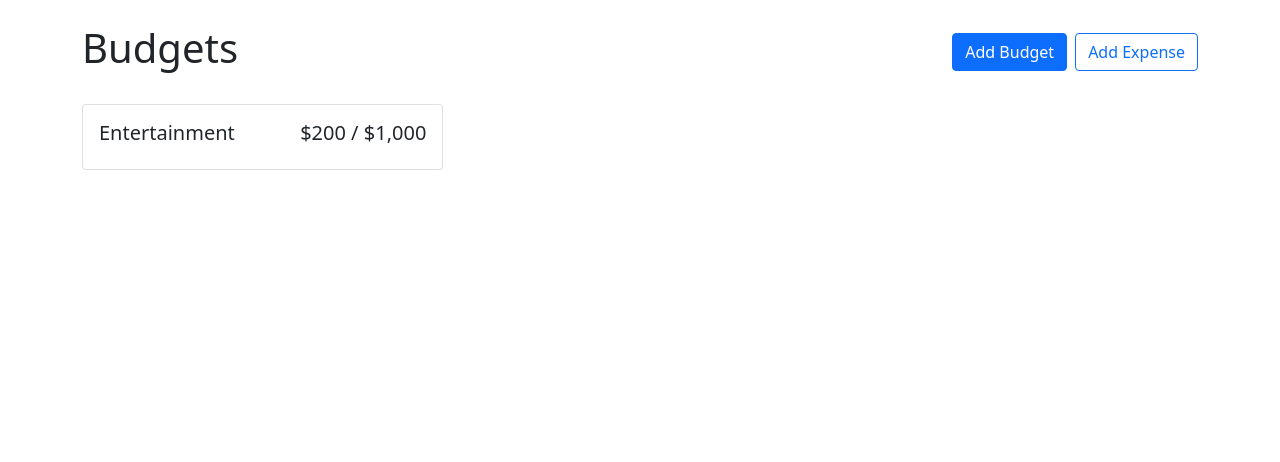
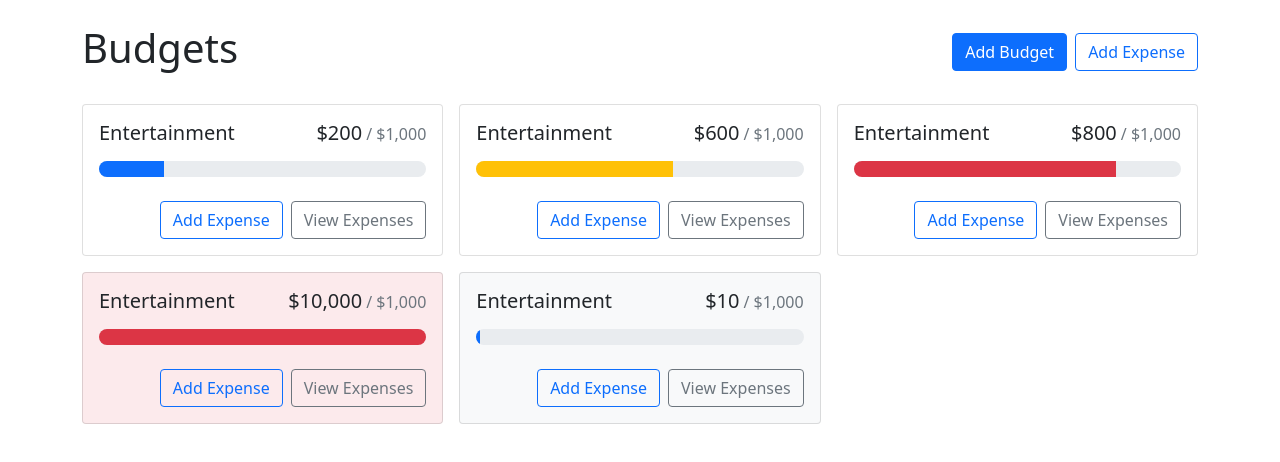
Before and after one commit to ahmed-m-abdelfatah/react-budget-app, a React (Create React App) app: page / in a window 1280 px wide. Shown: the top 462 px of the page. Built offline with nearby package versions, Linux system fonts and the light colour scheme.

Commit message:
https://youtu.be/yz8x71BiGXg?t=989

```diff
--- a/src/App.js
+++ b/src/App.js
@@ -17,6 +17,10 @@
       <section className='cards'>
         <div>
           <BudgetCard name='Entertainment' amount={200} max={1000}></BudgetCard>
+          <BudgetCard name='Entertainment' amount={600} max={1000}></BudgetCard>
+          <BudgetCard name='Entertainment' amount={800} max={1000}></BudgetCard>
+          <BudgetCard name='Entertainment' amount={10000} max={1000}></BudgetCard>
+          <BudgetCard name='Entertainment' amount={10} max={1000} gray></BudgetCard>
         </div>
       </section>
     </Container>
--- a/src/components/BudgetCard.js
+++ b/src/components/BudgetCard.js
@@ -1,17 +1,47 @@
-import { Card } from 'react-bootstrap';
+import { Card, ProgressBar, Stack, Button } from 'react-bootstrap';
 import { currencyFormatter } from '../utils';
 
-export default function BudgetCard({ name, amount, max }) {
+export default function BudgetCard({ name, amount, max, gray }) {
+  const classNames = [];
+  if (amount > max) {
+    classNames.push('bg-danger', 'bg-opacity-10');
+  } else if (gray) {
+    classNames.push('bg-light');
+  }
+
   return (
-    <Card>
+    <Card className={classNames.join(' ')}>
       <Card.Body>
-        <Card.Title className='d-flex justify-content-between'>
-          <div>{name}</div>
-          <div>
-            {currencyFormatter.format(amount)} / {currencyFormatter.format(max)}
+        <Card.Title className='d-flex justify-content-between align-items-baseline fw-normal mb-3'>
+          <div className='me-2'>{name}</div>
+          <div className='d-flex align-items-baseline'>
+            {currencyFormatter.format(amount)}
+            <span className='text-muted fs-6 ms-1'>/ {currencyFormatter.format(max)}</span>
           </div>
         </Card.Title>
+        <ProgressBar
+          className='rounded-pill'
+          variant={getProgressBarVariant(amount, max)}
+          min={0}
+          max={max}
+          now={amount}
+        />
+        <Stack direction='horizontal' gap='2' className='mt-4'>
+          <Button variant='outline-primary' className='text-capitalize ms-auto'>
+            add expense
+          </Button>
+          <Button variant='outline-secondary' className='text-capitalize'>
+            view expenses
+          </Button>
+        </Stack>{' '}
       </Card.Body>
     </Card>
   );
 }
+
+function getProgressBarVariant(amount, max) {
+  const ratio = amount / max;
+  if (ratio < 0.5) return 'primary';
+  if (ratio < 0.75) return 'warning';
+  return 'danger';
+}
```
